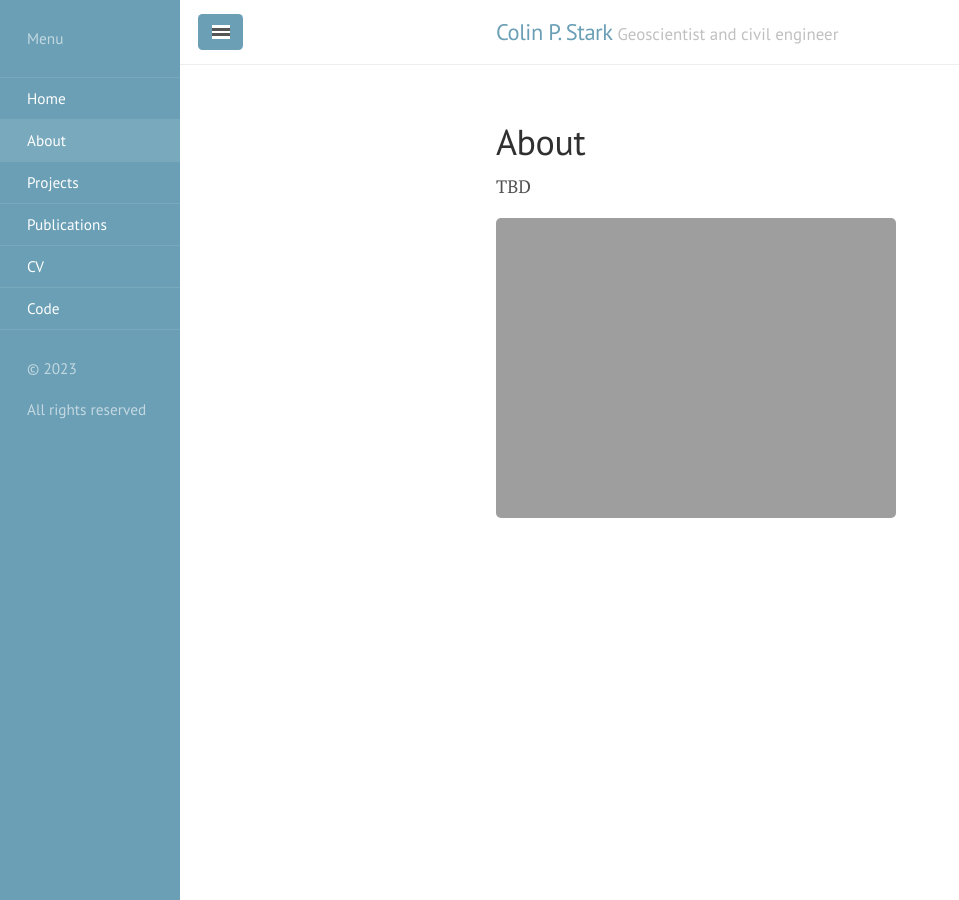
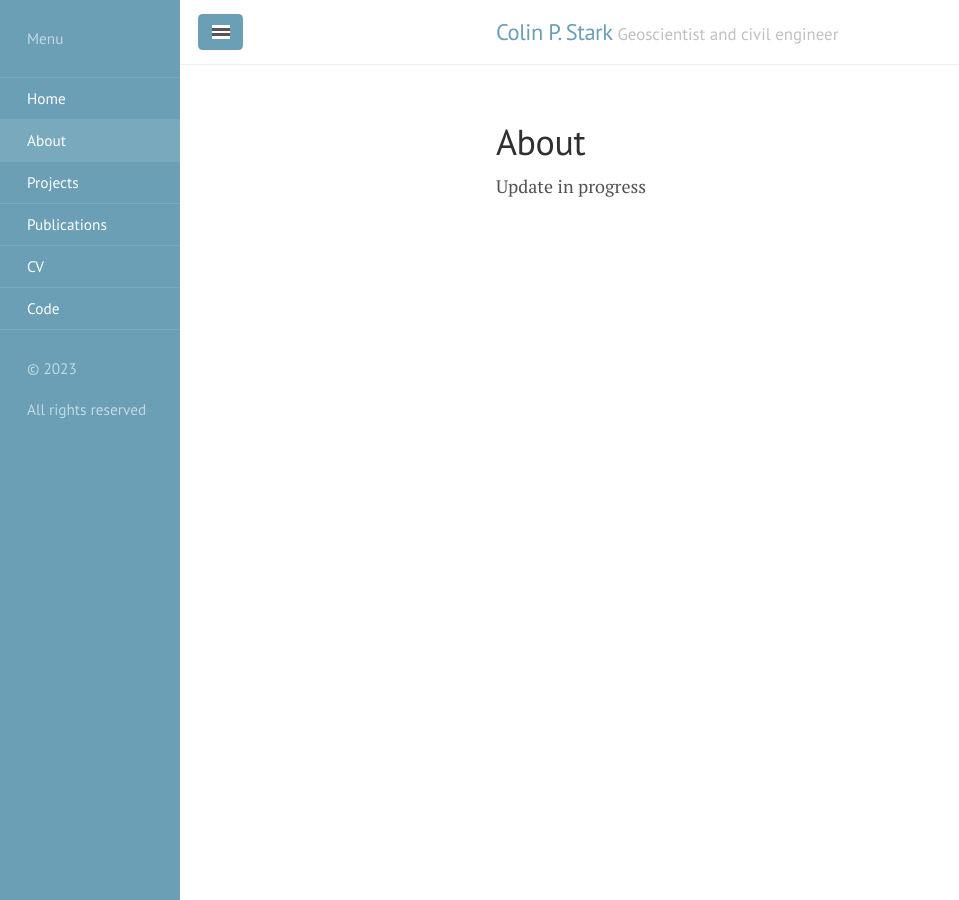
Before and after one commit to cstarkjp/cstarkjp.github.io, a Jekyll site: the page built from about.md, in a window 1280 px wide. Shown: the whole page, without its empty margins (0-959 px from the left). Built offline with Jekyll 4.4.1, drawn with Linux system fonts in a browser that asks for light colours.

Commit message:
Trying to get to refresh

```diff
--- a/about.md
+++ b/about.md
@@ -4,6 +4,6 @@ title: About
 lc_title: about
 ---
 
-TBD
+Update in progress
 
-![CPS](http://cstarkjp.github.io/TBD.jpg)
+<!-- ![CPS](http://cstarkjp.github.io/TBD.jpg) -->
```
